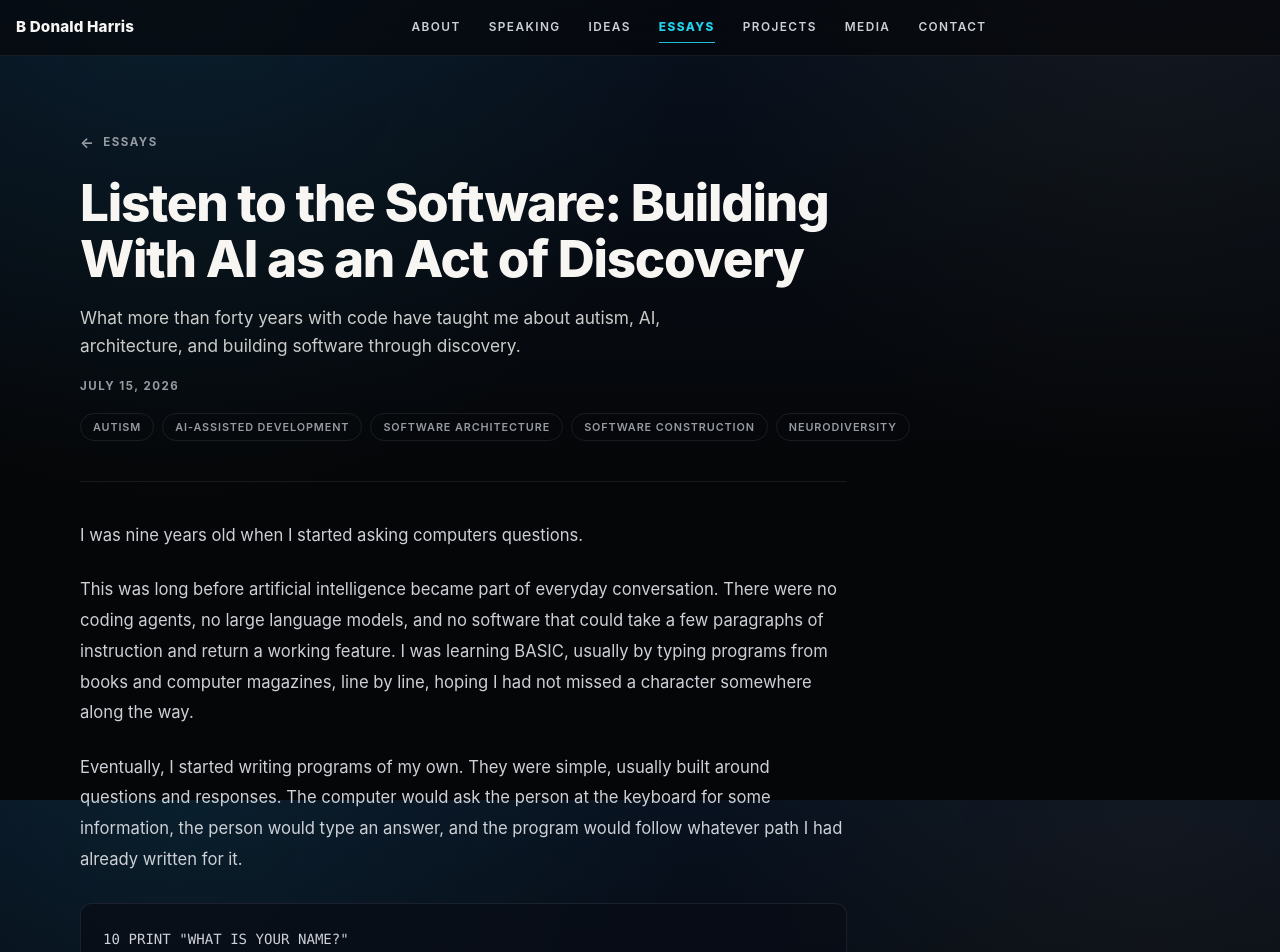
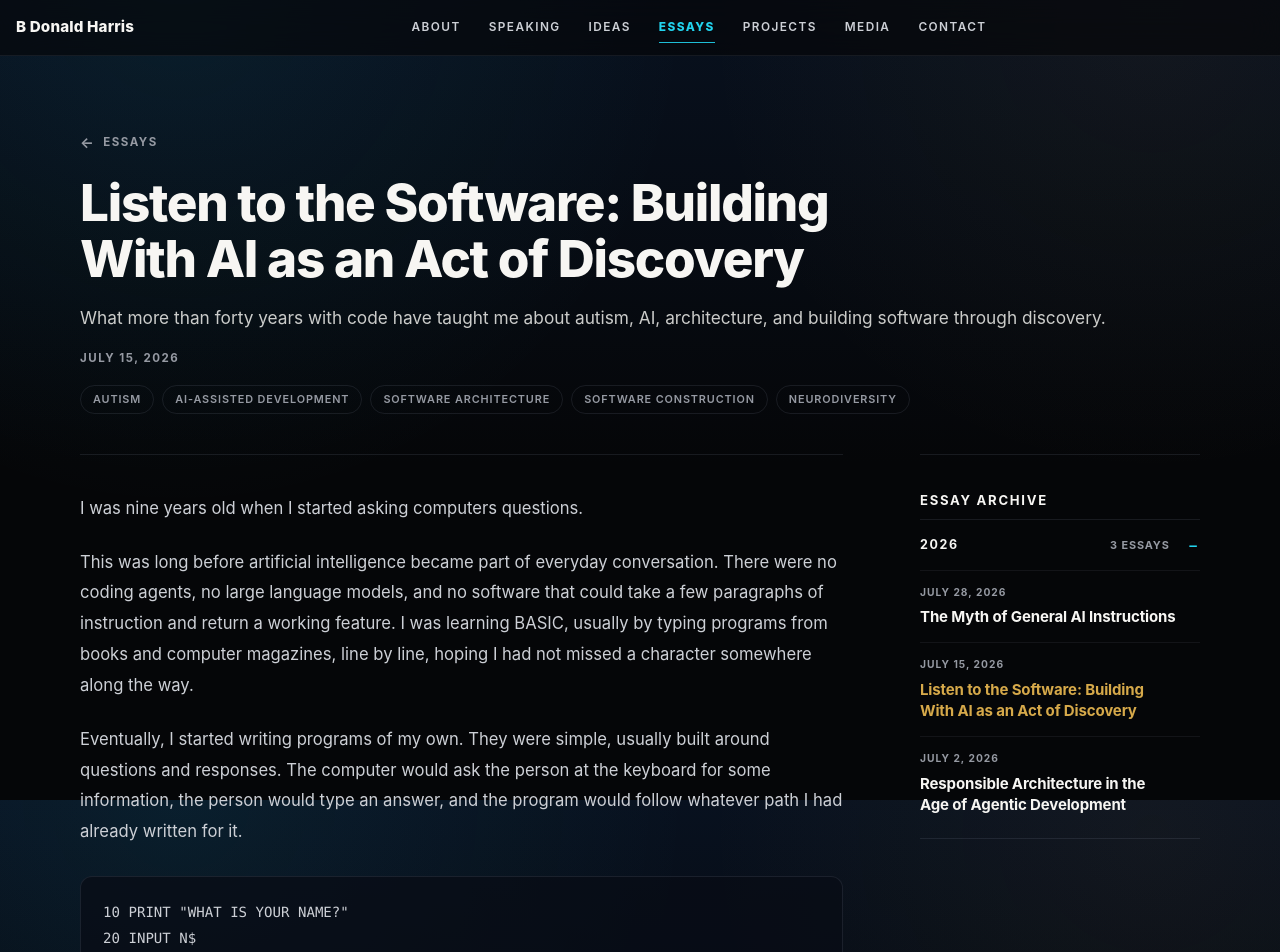
Before and after one commit to bdonaldharris/bdonaldharris.com, a Next.js app: page /writing/listen-to-the-software-building-with-ai-as-an-act-of-discovery in a window 1280 px wide. Shown: the top 952 px of the page. Built offline with nearby package versions, Linux system fonts and the light colour scheme.

Commit message:
Refine essay header and two-column article layout

```diff
--- a/app/writing/[slug]/article.module.css
+++ b/app/writing/[slug]/article.module.css
@@ -1,6 +1,6 @@
-/* The article shell can use the full page container so long titles are not
-   forced to wrap at the narrower reading measure. The body and footer retain
-   the established 76ch measure for comfortable long-form reading. */
+/* The article shell uses the full page container. The header spans the layout so
+   titles and subtitles can wrap naturally, while the reading column remains at
+   the established long-form measure. */
 :global(.writing-article) {
   width: var(--container);
 }
@@ -9,7 +9,51 @@ h1.articleTitle {
   max-width: none;
 }
 
+:global(.writing-article-deck) {
+  max-width: none;
+}
+
+.articleLayout {
+  display: grid;
+  grid-template-columns: minmax(0, 76ch) minmax(220px, 280px);
+  gap: clamp(40px, 6vw, 80px);
+  align-items: start;
+}
+
+.articleMain {
+  min-width: 0;
+}
+
 :global(.writing-article-body),
 :global(.writing-article-footer) {
-  width: min(76ch, 100%);
+  width: 100%;
 }
+
+.sidebar {
+  position: sticky;
+  top: 96px;
+  min-width: 0;
+  padding-top: clamp(24px, 3.2vw, 38px);
+  border-top: 1px solid var(--color-border-subtle);
+}
+
+.sidebar h2 {
+  margin: 0 0 12px;
+  color: var(--color-text-primary);
+  font-size: 0.82rem;
+  font-weight: 750;
+  letter-spacing: 0.13em;
+  text-transform: uppercase;
+}
+
+@media (max-width: 1040px) {
+  .articleLayout {
+    grid-template-columns: minmax(0, 76ch);
+  }
+
+  .sidebar {
+    position: static;
+    width: min(76ch, 100%);
+    margin-top: clamp(12px, 2vw, 24px);
+  }
+}
```
